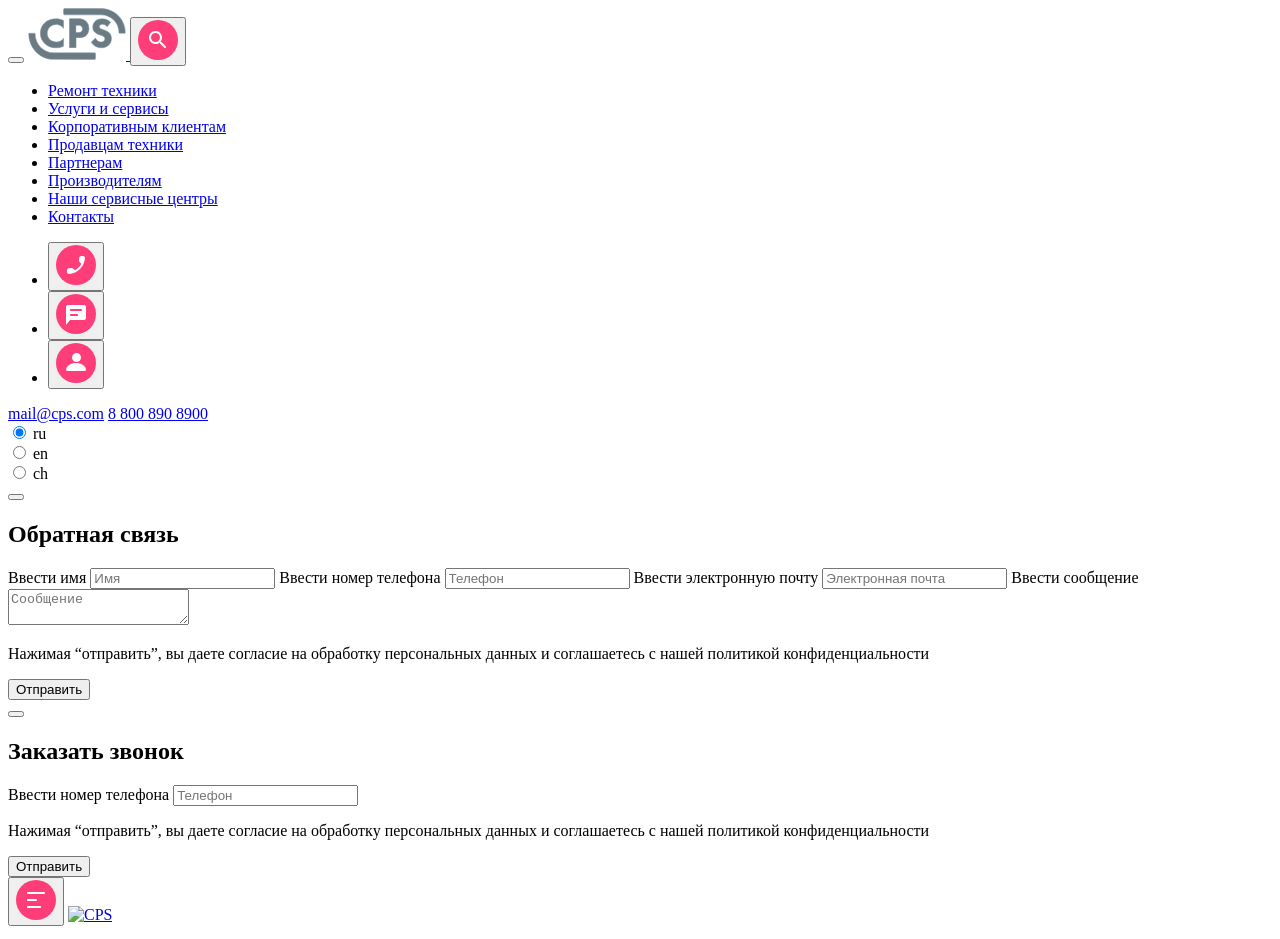
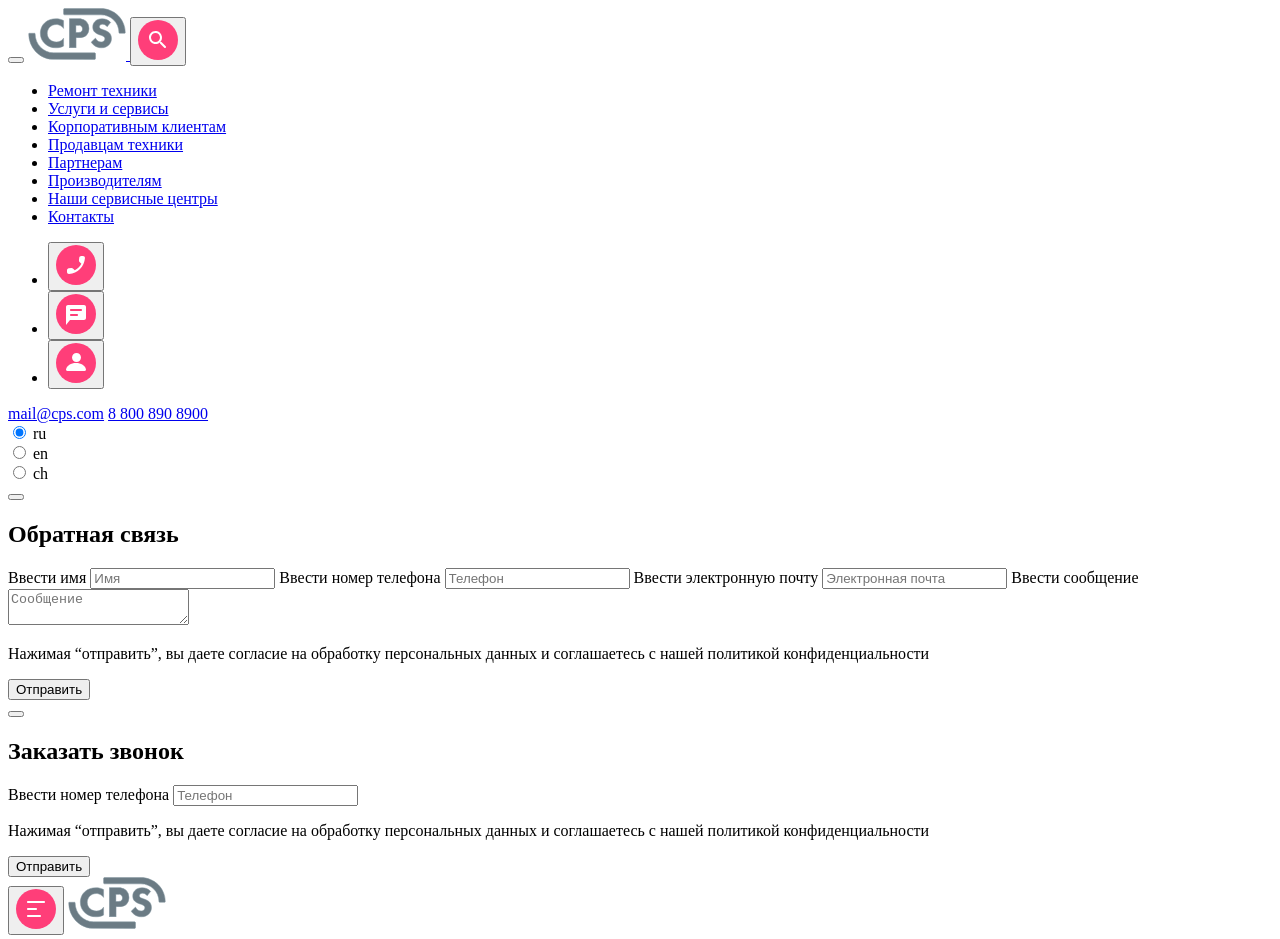
Before and after one commit to iuliana-lapatkina/CPS-project, a website: page src/index.html in a window 1280 px wide. Shown: the top 939 px of the page. Drawn offline with nearby package versions, Linux system fonts and the light colour scheme; the site is published under a folder, as on GitHub Pages, so addresses that start at the root find nothing.

Commit message:
Add last correct image sources

```diff
--- a/src/index.html
+++ b/src/index.html
@@ -149,7 +149,7 @@
               </button>
 
               <a href="#" class="header__logo-link">
-                <img src="/img/img-header/logo.svg" class="header__logo-image" alt="CPS" />
+                <img src="img/img-header/logo.svg" class="header__logo-image" alt="CPS" />
               </a>
 
               <ul class="header__contacts">
```
